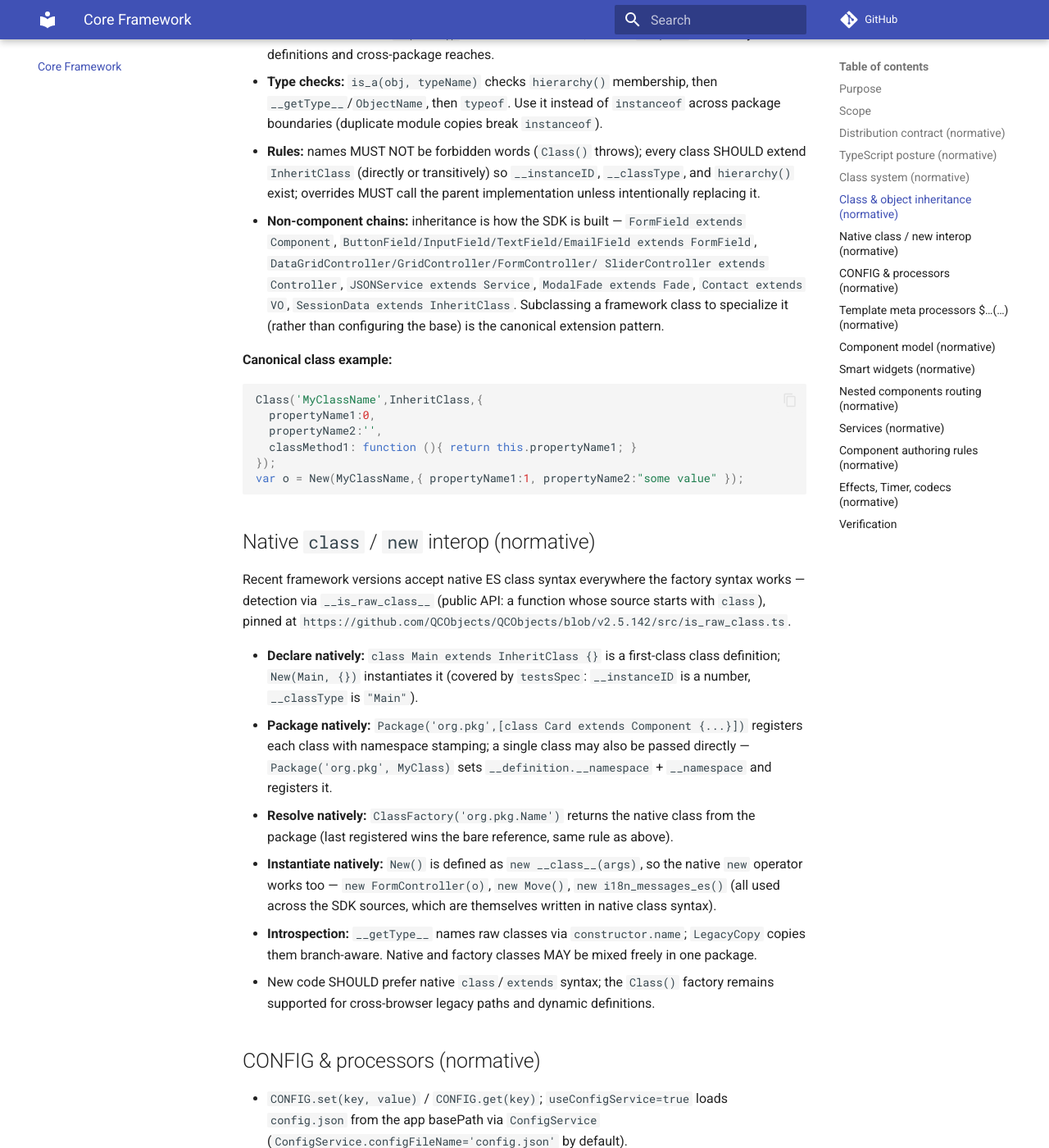
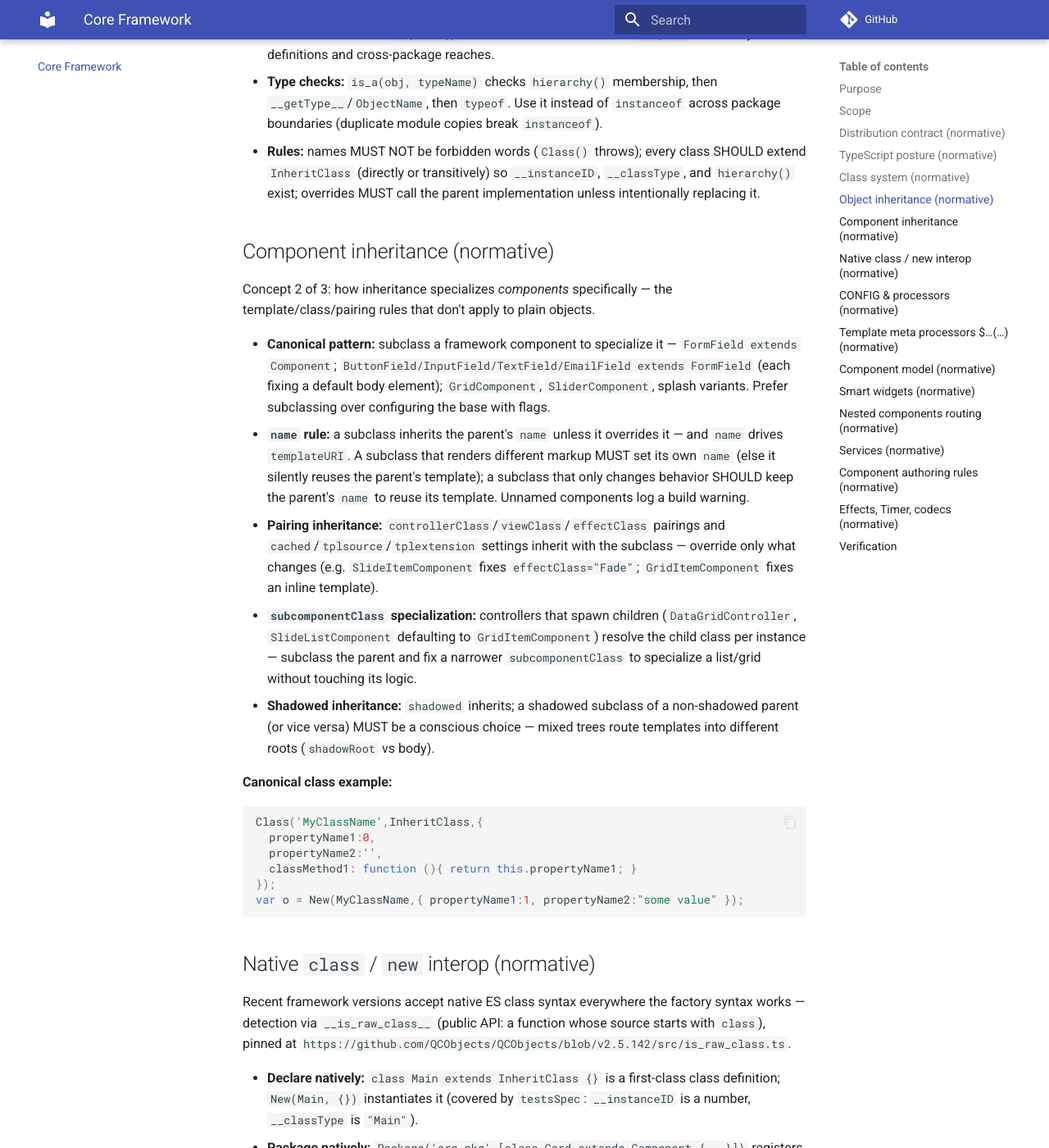
Before and after one commit to QCObjects/product-specs, an MkDocs documentation site: the page built from docs/03-core-framework.md, in a window 1280 px wide and 1400 px high, scrolled down 2502 px. Shown: the whole window at 82% size. Built offline with MkDocs 1.6.1 and Material for MkDocs 9.7.7, drawn with Linux system fonts in a browser that asks for light colours; comment, search, counter and statistics services are not loaded; some of the changed text lies outside the part shown.

Commit message:
fix: split three concepts — object vs component inheritance vs nested routing

```diff
--- a/docs/03-core-framework.md
+++ b/docs/03-core-framework.md
@@ -67,11 +67,12 @@ Build/test detail: [14-build-scripts-blueprint](./14-build-scripts-blueprint.md)
 - `GLOBAL.set/get` reaches the global scope store.
 - `waitUntil(effect, condition)` runs once when true (use sparingly).
 
-## Class & object inheritance (normative)
+## Object inheritance (normative)
 
+Concept 1 of 3 (see also: Component inheritance; Nested components routing).
 Applies to every QCObjects object — components, controllers, services, views,
-models (`Contact extends VO`), effects, and plain classes alike. Sources:
-`src/Class.ts`, `src/InheritClass.ts`, `src/super.ts`, `src/is_a.ts`,
+models, effects, and plain classes alike. Sources: `src/Class.ts`,
+`src/InheritClass.ts`, `src/super.ts`, `src/is_a.ts`,
 pinned at `https://github.com/QCObjects/QCObjects/blob/v2.5.142/src/Class.ts`.
 
 - **Two equivalent modes.** Factory: `Class('Child', Parent, definition)` builds
@@ -98,13 +99,33 @@ pinned at `https://github.com/QCObjects/QCObjects/blob/v2.5.142/src/Class.ts`.
   SHOULD extend `InheritClass` (directly or transitively) so `__instanceID`,
   `__classType`, and `hierarchy()` exist; overrides MUST call the parent
   implementation unless intentionally replacing it.
-- **Non-component chains:** inheritance is how the SDK is built —
-  `FormField extends Component`, `ButtonField/InputField/TextField/EmailField
-  extends FormField`, `DataGridController/GridController/FormController/
-  SliderController extends Controller`, `JSONService extends Service`,
-  `ModalFade extends Fade`, `Contact extends VO`, `SessionData extends
-  InheritClass`. Subclassing a framework class to specialize it (rather than
-  configuring the base) is the canonical extension pattern.
+
+## Component inheritance (normative)
+
+Concept 2 of 3: how inheritance specializes *components* specifically — the
+template/class/pairing rules that don't apply to plain objects.
+
+- **Canonical pattern:** subclass a framework component to specialize it —
+  `FormField extends Component`; `ButtonField/InputField/TextField/EmailField
+  extends FormField` (each fixing a default body element); `GridComponent`,
+  `SliderComponent`, splash variants. Prefer subclassing over configuring the
+  base with flags.
+- **`name` rule:** a subclass inherits the parent's `name` unless it overrides
+  it — and `name` drives `templateURI`. A subclass that renders different markup
+  MUST set its own `name` (else it silently reuses the parent's template); a
+  subclass that only changes behavior SHOULD keep the parent's `name` to reuse
+  its template. Unnamed components log a build warning.
+- **Pairing inheritance:** `controllerClass`/`viewClass`/`effectClass` pairings
+  and `cached`/`tplsource`/`tplextension` settings inherit with the subclass —
+  override only what changes (e.g. `SlideItemComponent` fixes
+  `effectClass="Fade"`; `GridItemComponent` fixes an inline template).
+- **`subcomponentClass` specialization:** controllers that spawn children
+  (`DataGridController`, `SlideListComponent` defaulting to `GridItemComponent`)
+  resolve the child class per instance — subclass the parent and fix a narrower
+  `subcomponentClass` to specialize a list/grid without touching its logic.
+- **Shadowed inheritance:** `shadowed` inherits; a shadowed subclass of a
+  non-shadowed parent (or vice versa) MUST be a conscious choice — mixed trees
+  route templates into different roots (`shadowRoot` vs body).
 
 **Canonical class example:**
 
@@ -251,6 +272,7 @@ a `<component>` tag. Source: `src/WidgetsFactory.ts`, pinned at
 
 ## Nested components routing (normative)
 
+Concept 3 of 3 (see also: Object inheritance; Component inheritance).
 Every component owns its routing table, and subcomponents own theirs —
 routing is recursive down the Nested Components Stack. Sources:
 `src/Component.ts` (`_generateRoutingPaths`), `src/routings.ts`, pinned at
```
